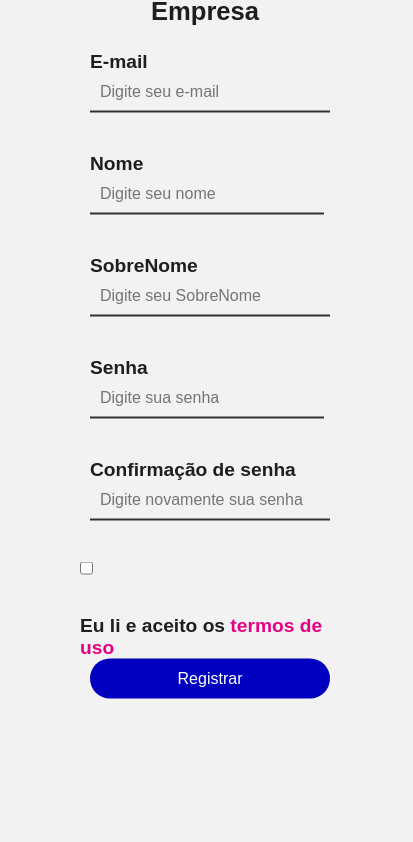
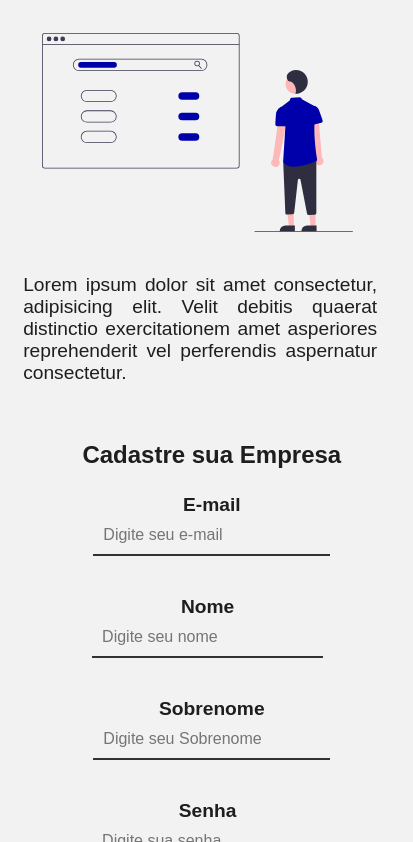
Before and after one commit to crishard/Projeto-Lynx-Fit-, a plain HTML site: page front/Inicio/cadastro-cliente.html in a window 390 px wide. Shown: the part 119-961 px from the top of the page, 413 px wide, since content can reach past the window. Before the commit the page ends 883 px from the top, so only its background shows below. Drawn offline with Linux system fonts and the light colour scheme.

Commit message:
padronização do cadastro de clientes

```diff
--- a/front/Inicio/assets/css/cadastro-cliente.css
+++ b/front/Inicio/assets/css/cadastro-cliente.css
@@ -10,51 +10,57 @@
     --cor_textos: rgb(30, 30, 30);
 }
 @import url('https://fonts.googleapis.com/css2?family=Montserrat:wght@100&display=swap');
-#imagem{
-    left:1000%;
-    top:100%;
-    margin-left:-40px;
-    display: block;
-    margin-left: auto;
-    margin-right: auto;
-
-}
-#h1{
-    color: var(--cor_textos);
-}
-input, label{
-    display: block;
-    outline: none;
-    width: 100%;
-}
 a{
     color: #E60084;
     text-decoration: none;
 }
 body{
     background: #f2f2f2;
+}
+main{
     color: var(--cor_textos);
-    padding-top: 5vh;
-    background-size: cover;
-    background-position-y: -720px;
     font-family: 'Montserrat', sans-serif;
+    display: grid;
+    grid-template-columns: repeat(2, minmax(380px, 1fr));
+    gap: 2.5rem;
+    margin-top: 2.6rem;
+    margin-left: 0.9rem;
 }
-@media screen and (max-width: 800px){
-    .full-box,.half-box,#main-container{
-      max-width: 300px;
-      margin-left: 10px;
-    }
+.principal .info img{
+    width: 400px;
+    margin-top: 1.5rem;
+    margin-bottom: 1.5rem;
 }
-#main-container{
-    border-radius: 10px;
-    width: 500px;
+.back{
+    width: 550px;
+    text-align: center;
+    margin-left: 2rem;
+    padding: 2rem 0rem 2rem 0rem;
+}
+.principal .info h2{
+    text-transform: uppercase;
+    margin-bottom: 1rem;
+    font-size: 2.1rem;
+    text-align: center;
+    margin-left: -0.5rem;
+}
+.principal .info p{
+    margin-right: 0.9rem;
+    margin-top: 0.9rem;
+    font-size: 1.2rem;
+    text-align: justify;
+}
+.titulo, .paragrafo{
+    margin-left: 20px;
+}
+.container .email{
+    width: 97%;
+}
+.container{
+    width: 550px;
     padding: 25px;
-    top: 50%;
-    position: absolute;
-    left: 50%;
-    transform: translate(-50%, -50%);
 }
-#main-container h1 {
+.container h1 {
     text-align: center;
     margin-bottom: 25px;
     font-size: 1.6rem;
@@ -90,21 +96,6 @@ input{
 input:focus {
     border-bottom: 2px solid rgb(0,0,190);
 }
-input[type="submit"] {
-    background-color: rgb(0,0,190);
-    color: #FFF;
-    border: none;
-    border-radius: 20px;
-    height: 40px;
-    cursor: pointer;
-}
-#agreement {
-    margin-right: 5px;
-}
-#agreement, #agreement-label {
-    display: inline-block;
-    width: auto;
-}
 .error-validation {
     color: #ff1a1a;
     position: absolute;
@@ -114,3 +105,141 @@ input[type="submit"] {
 .template {
     display: none;
 }
+.inc{
+    width: 97%;
+    background: var(--cor_secundaria);
+    color: var(--cor_principal);
+    display: inline-block;
+    text-align: center;
+    border-radius: 20px;
+    padding: 10px 0;
+    border: 1px solid transparent;
+    box-shadow: 0px 4px 16px  rgba(0, 0, 170, 0.418);
+}
+.inc:hover{
+    color: var(--cor_textos);
+    background: var(--cor_principal);
+    border: 1px solid var(--cor_secundaria);
+}
+/* Responsividade */
+@media screen and (max-width: 1100px){
+    main{
+        display: block;
+    }
+    .back{
+        width: 90%;
+        text-align: center;
+        align-items: center;
+    }
+    .container{
+        margin-left: 200px;
+        width: 60%;
+        text-align: center;
+        align-items: center;
+    }
+    .container .email{
+        width: 90%;
+    }
+    .termos{
+        margin-left: 2rem;
+    }
+    .inc{
+        width: 90%;
+    }
+}
+@media screen and (max-width: 1010px){
+    .container{
+        width: 80%;
+        margin-left: 5rem;
+    }
+    input{
+        width: 70%;
+    }
+    .container .email{
+        width: 85%;
+    }
+    .termos{
+        text-align: left;
+        align-items:initial ;
+        margin-left: 2rem;
+        display: block;
+        width: 100%;
+    }
+    .termos input{
+        width: 10%;
+    }
+    .inc{
+        width: 80%;
+    }
+    input::placeholder{
+        font-size: 1rem;
+    }
+}
+@media screen and (max-width: 900px){
+    .container{
+        width: 100%;
+        align-items: initial;
+        margin-left: 0.1rem;
+    }
+}
+@media screen and (max-width: 720px){
+    main{
+        margin-left: 0.1rem;
+    }
+    .container{
+        width: 100%;
+        margin-left: 1rem;
+    }
+}
+
+@media screen and (max-width: 700px){
+    form{
+        display: block;
+    }
+    .container .email{
+        width: 70%;
+    }
+}
+
+@media screen and (max-width: 550px){
+    .back{
+        width: 100%;
+        margin-left: 0.1rem;
+    }
+    .back .info img{
+        width: 80%;
+    }
+}
+@media screen and (max-width: 420px){
+    .container h1{
+        font-size: 1.5rem;
+    }
+}
+@media screen and (max-width: 380px){
+    .container{
+        margin-left: 0.1rem;
+    }
+    .termos label{
+        text-align: left;
+        margin-left: 0;
+        font-size: 1rem;
+    }
+}
+@media screen and (max-width: 360px){
+    .some input::placeholder{
+        font-size: 0;
+    }
+    .inc{
+        margin-top: 1.2rem;
+    }
+}
+@media screen and (max-width: 350px){
+    .back .info h2{
+        font-size: 1.8;
+    }
+}
+@media screen and (max-width: 280px){
+    input::placeholder{
+        font-size: 0;
+    }
+}
--- a/front/Inicio/cadastro-cliente.html
+++ b/front/Inicio/cadastro-cliente.html
@@ -4,45 +4,56 @@
   <meta charset="UTF-8">
   <meta name="viewport" content="width=device-width, initial-scale=1.0">
   <meta http-equiv="X-UA-Compatible" content="ie=edge">
+  <link rel="stylesheet" href="./assets/css/cadastro-cliente.css">
   <title>LYNX Fit</title>
-  <link rel="stylesheet" href="./assets/css/cadastro-cliente.css">
 </head>
-
 <body>
-  <div id="main-container">
-    <img id="imagem" src="./assets/img/Linx_Fit_.png" width="100">
+  <main class="principal">
+    <div class="back">
+      <div class="info">
+        <h2 class="titulo">Lynx fit</h2>
+        <img src="./assets/img/undraw_domain_names_re_0uun.svg" alt="">
+        <p class="paragrafo">Lorem ipsum dolor sit amet consectetur, adipisicing elit. Velit debitis quaerat distinctio exercitationem amet asperiores reprehenderit vel perferendis aspernatur consectetur.</p>
+      </div>
+    </div>
+    <div id="main-container" class="container">
       <h1 id="h1">Cadastre sua Empresa</h1>
+      <div class="show">
+        <div class="forms">
           <form id="register-form" action="">
             <div class="full-box">
-        <label for="email">E-mail</label>
-        <input type="email" name="email" id="email" placeholder="Digite seu e-mail" data-min-length="2" data-email-validate>
+              <label for="email">E-mail</label> <br>
+              <input type="email" name="email" id="email" placeholder="Digite seu e-mail" data-min-length="2" data-email-validate class="email">
             </div>
             <div class="half-box spacing">
-          <label for="name">Nome</label>
+                <label for="name">Nome</label> <br>
                 <input type="text" name="name" id="name" placeholder="Digite seu nome" data-required data-min-length="3" data-max-length="16">
             </div>
             <div class="half-box">
-          <label for="lastname">SobreNome</label>
-          <input type="text" name="lastname" id="lastname" placeholder="Digite seu SobreNome"data-required data-only-letters>
+                <label for="lastname">Sobrenome</label> <br>
+                <input type="text" name="lastname" id="lastname" placeholder="Digite seu Sobrenome"data-required data-only-letters>
             </div>
             <div class="half-box spacing">
-        <label for="lastname">Senha</label>
+              <label for="lastname">Senha</label> <br>
               <input type="password" name="password" id="password" placeholder="Digite sua senha" data-password-validate data-required>
             </div>
-      <div class="half-box">
-        <label for="passconfirmation">Confirmação de senha</label>
+            <div class="half-box some">
+              <label for="passconfirmation">Confirme sua senha</label> <br>
               <input type="password" name="passconfirmation" id="passwordconfirmation" placeholder="Digite novamente sua senha" data-equal="password">
             </div>
-      <div>
+            <div class="termos">
               <input type="checkbox" name="agreement" id="agreement">
-        <label for="agreement" id="agreement-label">Eu li e aceito os <a href="#">termos de uso</a></label>
+              <label for="agreement" id="agreement-label" >Eu li e aceito os <a href="#">termos de uso</a></label>
             </div>
             <div class="full-box">
-        <input id="btn-submit" type="submit" value="Registrar">
+              <input class="inc" id="btn-submit" type="submit" value="Registrar">
             </div>
           </form>
         </div>
+      </div>
+    </div>
     <p class="error-validation template"></p>
+  </main>
   <script src="./assets/js/cadastro-cliente.js"></script>
 </body>
 </html>
```
Also changed, not shown: front/Inicio/index.html (+1 -1 lines), front/usuário/assets/css/home-page.css (+7 -6 lines), front/usuário/home-page-usuario.html (+0 -2 lines), README.md, front/Inicio/assets/img/undraw_domain_names_re_0uun.svg (added). Lines whose indentation alone changed are shown as unchanged.
